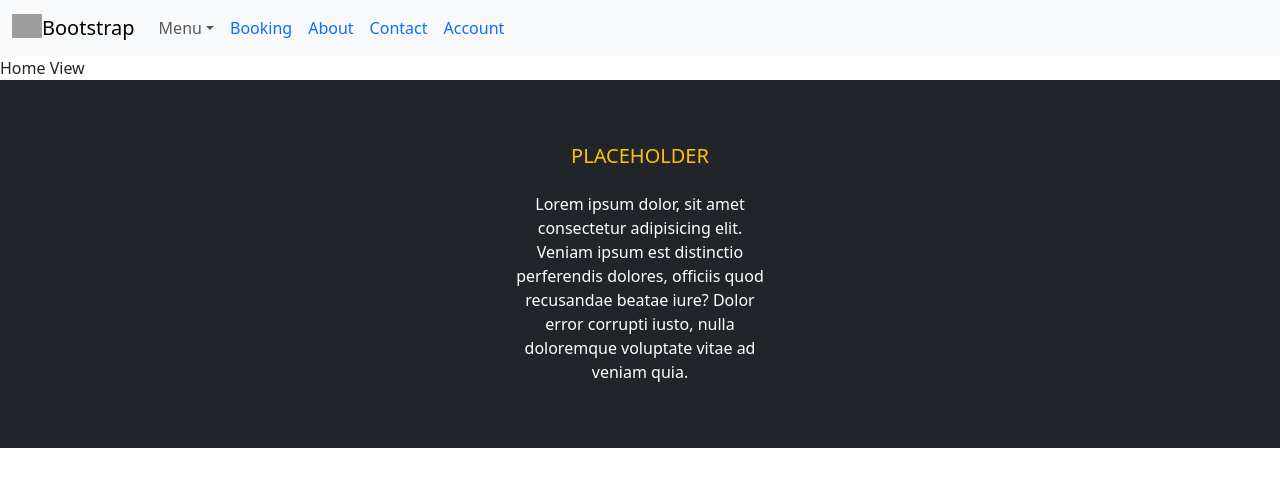
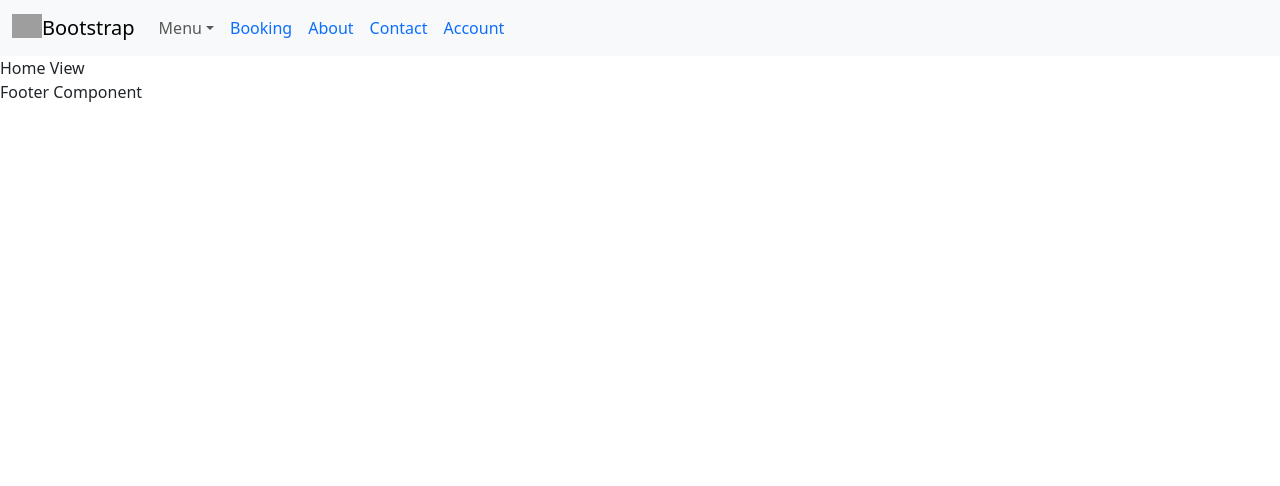
Before and after one commit to logan354/info602-website, a Vue app in the folder client/: page / in a window 1280 px wide. Shown: the top 486 px of the page. Built offline with nearby package versions, Linux system fonts and the light colour scheme; grey boxes are pictures that could not be loaded.

Commit message:
Update Footer.vue

```diff
--- a/client/src/components/Footer.vue
+++ b/client/src/components/Footer.vue
@@ -2,21 +2,8 @@
 </script>
 
 <template>
-    <footer class="bg-dark text-white pt-5 pb-5">
-        <div class="container text-center text-md-left">
-            <div class="row text-center text-md-left">
-
-                <div class="col-md-3 col-lg-3 col-xl-3 mx-auto mt-3">
-                    <h5 class="text-uppercase mb-4 font-weight-bold text-warning">Placeholder</h5>
-                    <p>Lorem ipsum dolor, sit amet consectetur adipisicing elit. Veniam ipsum est distinctio perferendis
-                        dolores, officiis quod recusandae beatae iure? Dolor error corrupti iusto, nulla doloremque
-                        voluptate vitae ad veniam quia.</p>
-                </div>
-
-
-            </div>
-        </div>
-    </footer>
+    <div>Footer Component</div>
 </template>
 
-<style></style>
+<style>
+</style>
```
